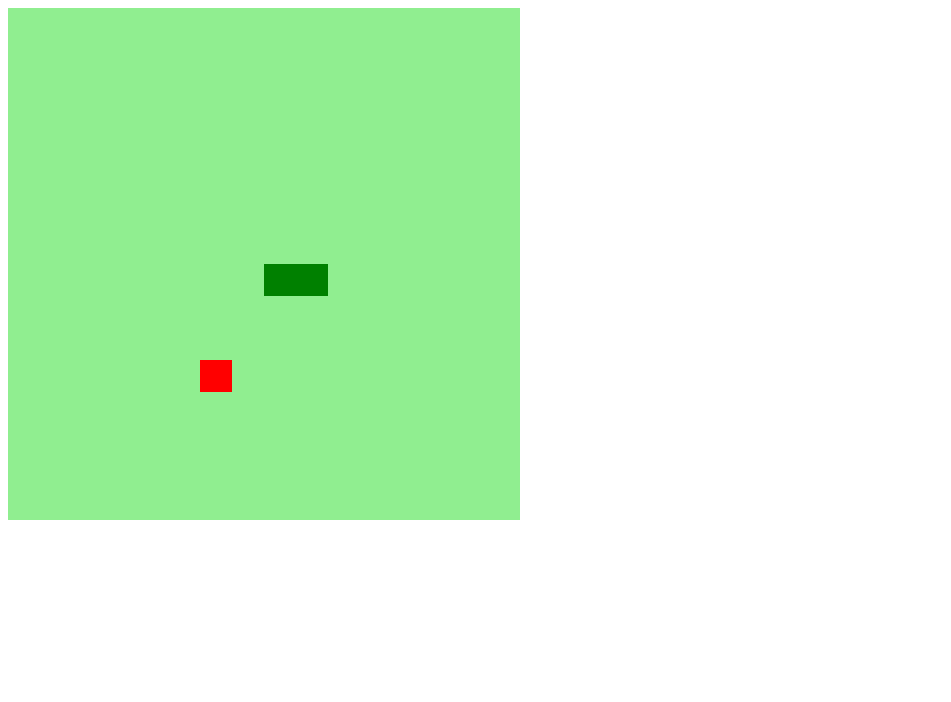
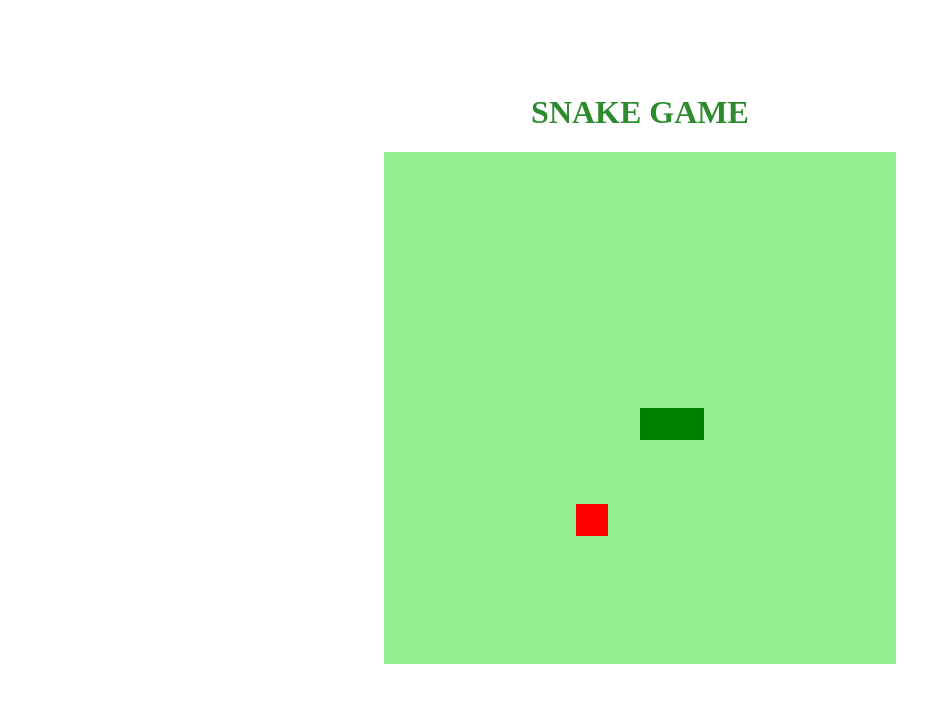
Before and after one commit to DuBerzotti/snake-game, a plain HTML site: page index.html in a window 1280 px wide. Shown: the whole page, without its empty margins (0-951 px from the left). Drawn offline with Linux system fonts and the light colour scheme.

Commit message:
adicionar estilização ao body

```diff
--- a/index.html
+++ b/index.html
@@ -9,6 +9,7 @@
         <title>Snake Game</title>
     </head>
     <body>
+        <h1>SNAKE GAME</h1>
         <canvas id="snake" width="512" height="512"></canvas>
     </body>
 </html>
--- a/style.css
+++ b/style.css
@@ -0,0 +1,9 @@
+body{
+    height: 90vh;
+    width: 95;
+    display: flex;
+    justify-content: center;
+    align-items: center;
+    flex-direction: column;
+    color: rgb(44, 139, 44);
+}
```
